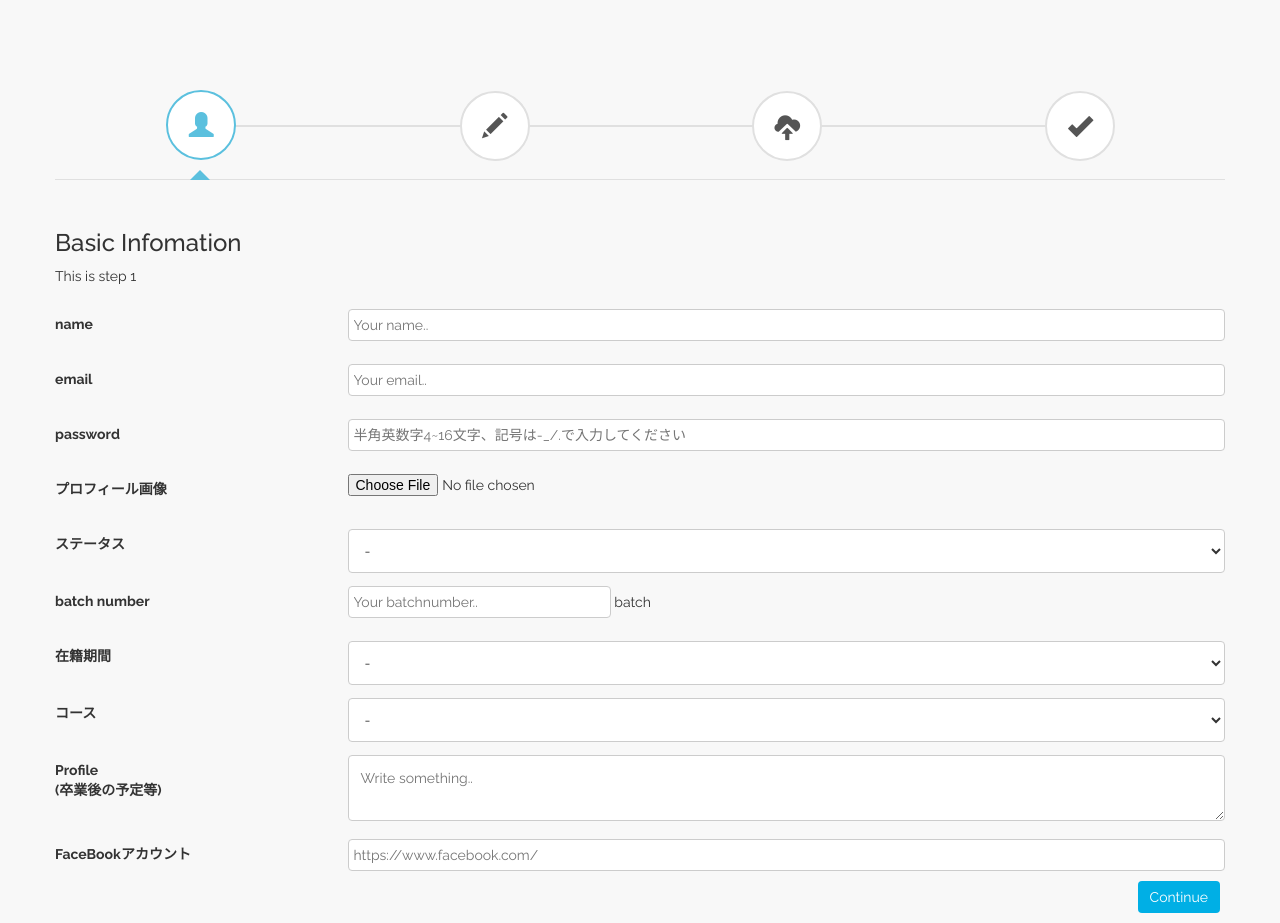
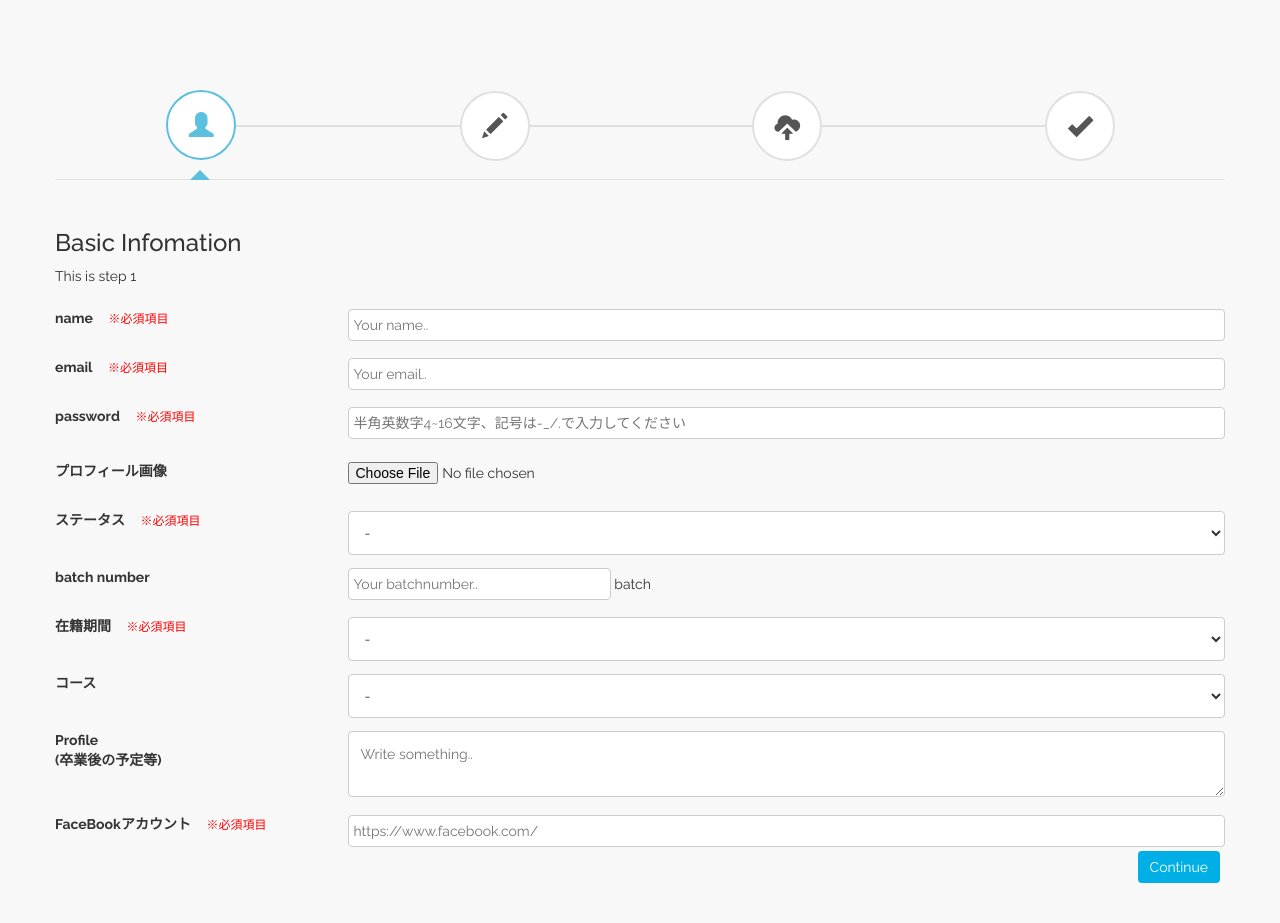
Before and after one commit to ricofukase8/Bridge, a PHP site: page /signup.php in a window 1280 px wide. Shown: the part 150-1073 px from the top of the page. After the commit the page ends 1033 px from the top, so only its background shows below. Run offline with PHP 8.4, Linux system fonts and the light colour scheme; data comes from the database, SQL or seed files in the repository; some libraries are stand-ins or nearby versions.

Commit message:
必須項目表示

```diff
--- a/assets/css/signup/step1.css
+++ b/assets/css/signup/step1.css
@@ -72,11 +72,16 @@ input[type=submit]:hover {
   background-color: #45a049;
 }
 
+span {
+  font-size: 12px;
+  color: red;
+}
 
 .col-25 {
   float: left;
   width: 25%;
-  margin-top: 6px;
+  margin-stop: 6px;
+  display: inline;
 }
 
 .col-75 {
@@ -160,7 +165,6 @@ ul {
 }
 
 
-
 /* Responsive layout - when the screen is less than 600px wide, make the two columns stack on top of each other instead of next to each other */
 @media screen and (max-width: 600px) {
   .col-25, .col-75, input[type=submit] {
--- a/components/step1.php
+++ b/components/step1.php
@@ -6,6 +6,7 @@
       <div class="row">
         <div class="col-25">
           <label for="name">name</label>
+          <span>※必須項目</span>
         </div>
         <div class="col-75">
         <input type="text" id="name" name="input_name" placeholder="Your name.." value="<?php echo isset($signin_user) ? $signin_user["name"] : ''; ?>" required>
@@ -14,6 +15,7 @@
       <div class="row">
         <div class="col-25">
           <label for="email">email</label>
+          <span>※必須項目</span>
         </div>
         <div class="col-75">
           <input type="email" id="email" name="input_email" placeholder="Your email.." value="<?php echo isset($signin_user) ? $signin_user["email"] : ''; ?>" required>
@@ -22,6 +24,7 @@
       <div class="row">
         <div class="col-25">
           <label for="password">password</label>
+          <span>※必須項目</span>
       </div>
         <div class="col-75">
           <input type="password" id="password" name="input_password" placeholder="半角英数字4~16文字、記号は-_/.で入力してください"  required pattern="^([a-zA-Z0-9-_/.]{4,16})$" title="半角英数字4~16文字、記号は-_/.で入力してください">
@@ -50,6 +53,7 @@
       <div class="row">
         <div class="col-25">
           <label for="status">ステータス</label>
+          <span>※必須項目</span>
         </div>
         <div class="col-75">
           <select id="status" name="input_status" required>
@@ -73,6 +77,7 @@
       <div class="row">
         <div class="col-25">
           <label for="period">在籍期間</label>
+          <span>※必須項目</span>
         </div>
         <div class="col-75">
           <select id="period" name="input_period" required>
@@ -108,6 +113,7 @@
       <div class="row">
         <div class="col-25">
           <label for="facebook">FaceBookアカウント</label>
+          <span>※必須項目</span>
         </div>
         <div class="col-75">
           <input type="text" id="fb" name="input_fb" placeholder="https://www.facebook.com/" value="<?php echo isset($signin_user) ? $signin_user["fb_account"] : ''; ?>" required pattern="https://www.facebook.com/.+">
--- a/edit.php
+++ b/edit.php
@@ -44,10 +44,10 @@ $selected_advices = $stmt->fetchAll();
     <meta name="viewport" content="width=device-width, initial-scale=1">
     <link href="//maxcdn.bootstrapcdn.com/bootstrap/3.3.0/css/bootstrap.min.css" rel="stylesheet" id="bootstrap-css">
     <link href="https://fonts.googleapis.com/css?family=Raleway:400,400i,500,500i,600,600i,700,700i,800,800i" rel="stylesheet">
-    <link rel="stylesheet" type="text/css" href="assets/css/signup/step1.css">
 
     <script src="http://code.jquery.com/jquery-1.11.1.min.js"></script>
     <script src="http://maxcdn.bootstrapcdn.com/bootstrap/3.3.0/js/bootstrap.min.js"></script>
+    <link rel="stylesheet" type="text/css" href="assets/css/signup/step1.css">
     <link rel="stylesheet" type="text/css" href="assets/css/edit.css">
     <link rel="stylesheet" type="text/css" href="assets/css/signup/signup.css">
 
```
